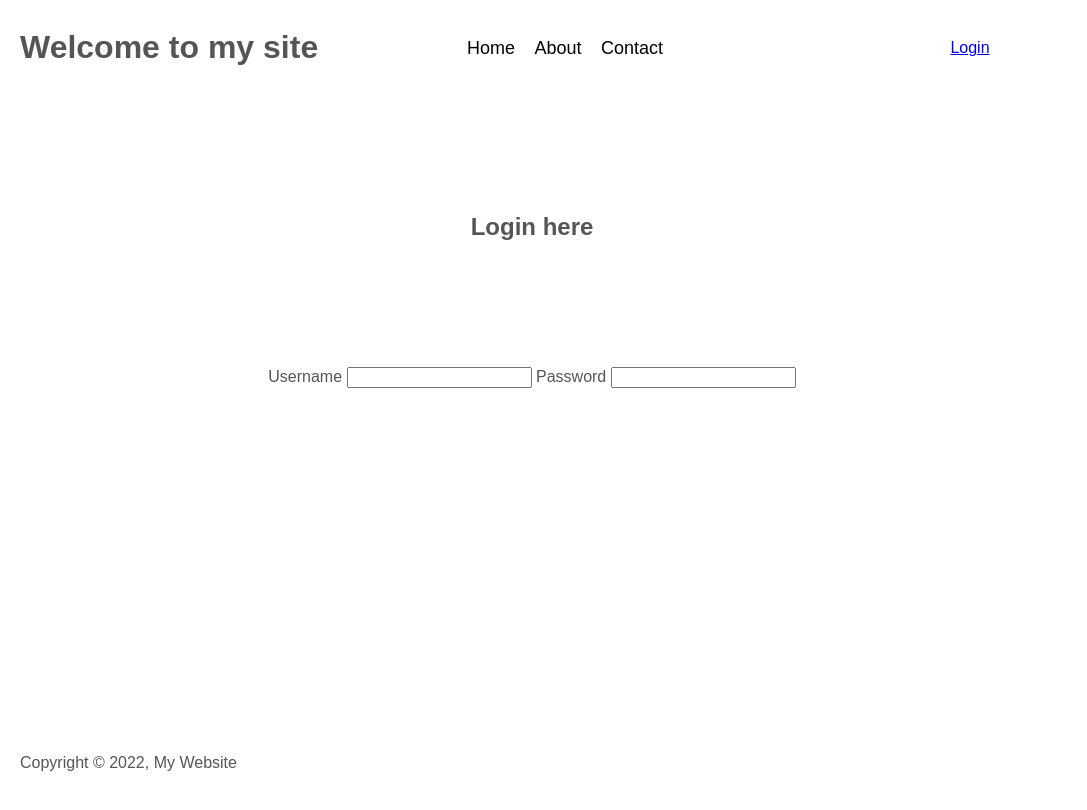
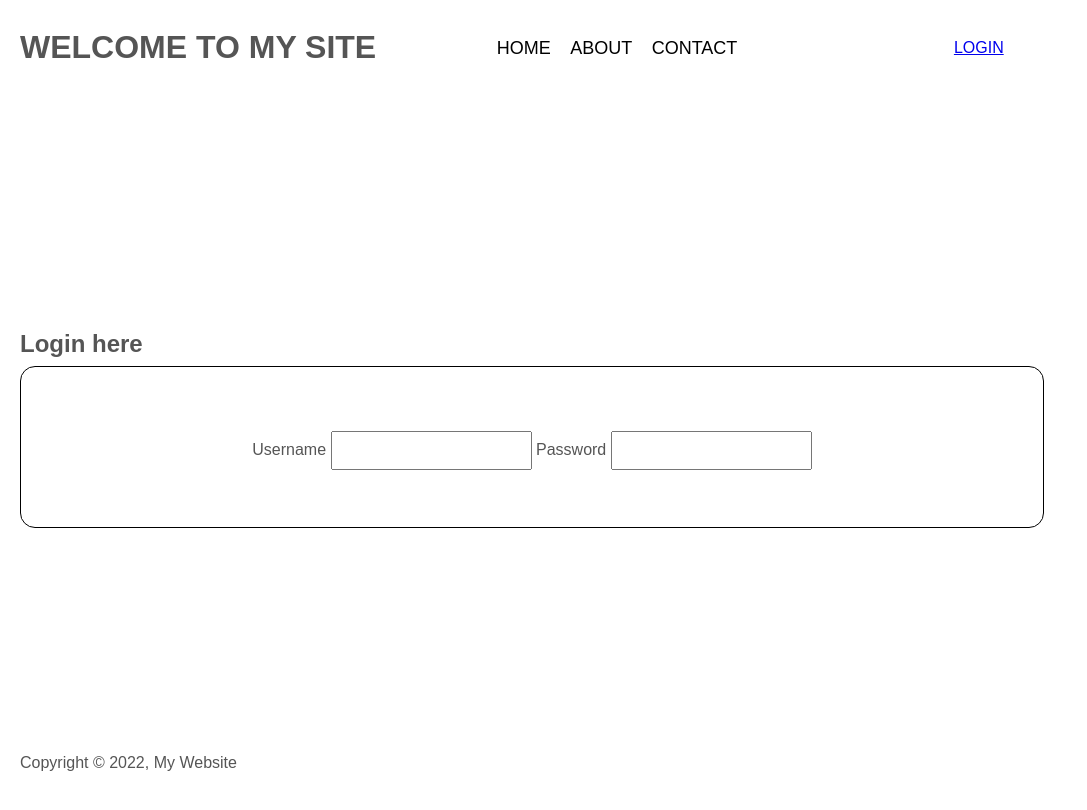
Before and after one commit to erch47/HTML, a plain HTML site: page login.html in a window 1280 px wide. Shown: the whole page, without its empty margins (0-1087 px from the left). Drawn offline with Linux system fonts and the light colour scheme.

Commit message:
finished

```diff
--- a/style.css
+++ b/style.css
@@ -36,16 +36,28 @@ body{
 }
 
 #loginHeader2{
-    text-align: center;
-    text-justify: center;
-    align-self: center;
-    justify-self: center;
+    position: relative;
+    top: 80%;
     width: 30%;
+    height: 10%;
 }
 
 form{
     text-align: center;
     height: 20vh;
+    border: 1px solid black;
+    border-radius: 15px;
+}
+
+form  input{
+    padding: 10px;
+    position: relative;
+    top: 40%;
+}
+
+form label{
+    position: relative;
+    top: 40%;
 }
 
 header{
@@ -60,6 +72,7 @@ header{
     background-color: white;
     grid-area: header;
     grid-template-areas: "sitename navbar navbar login";
+    text-transform: uppercase;
 }
 
 #sitename{
```
